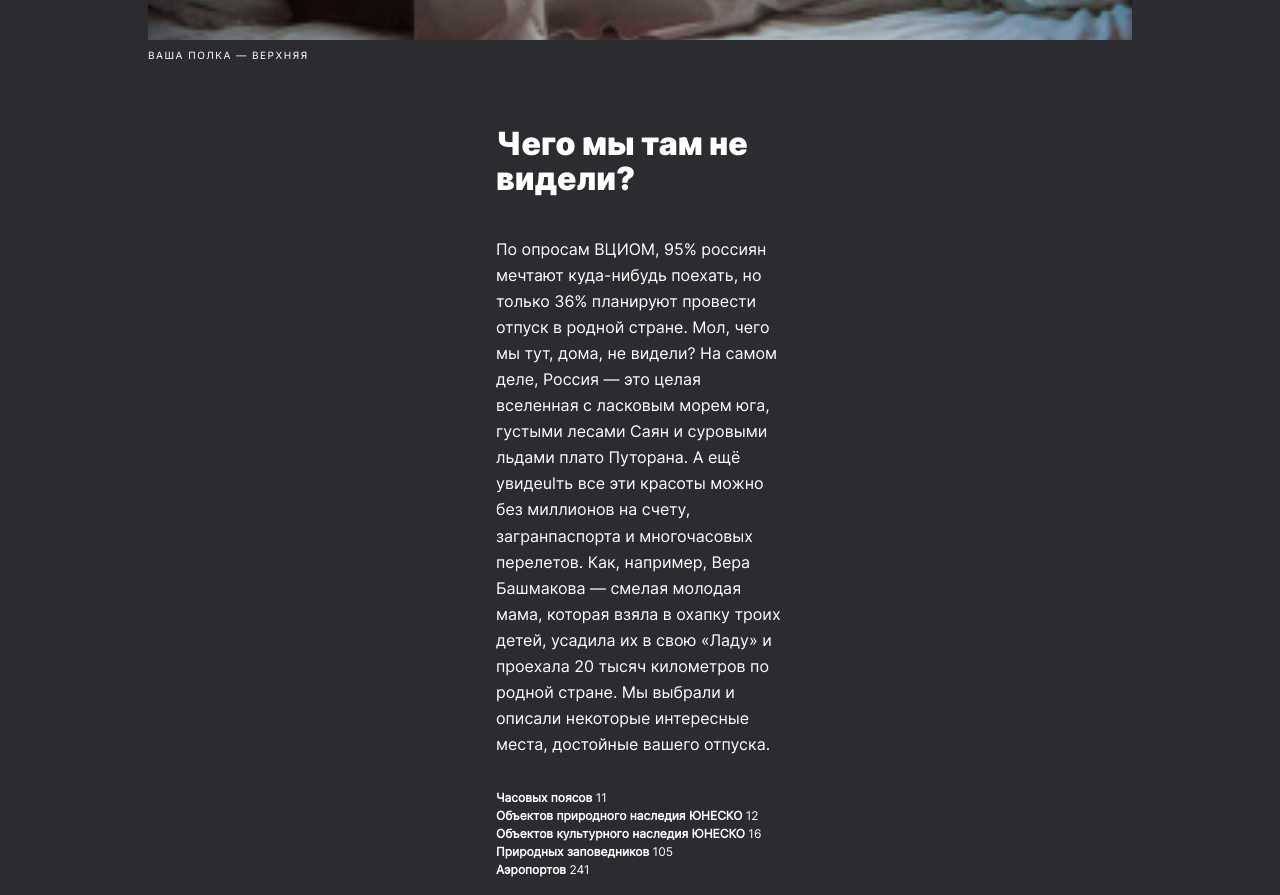
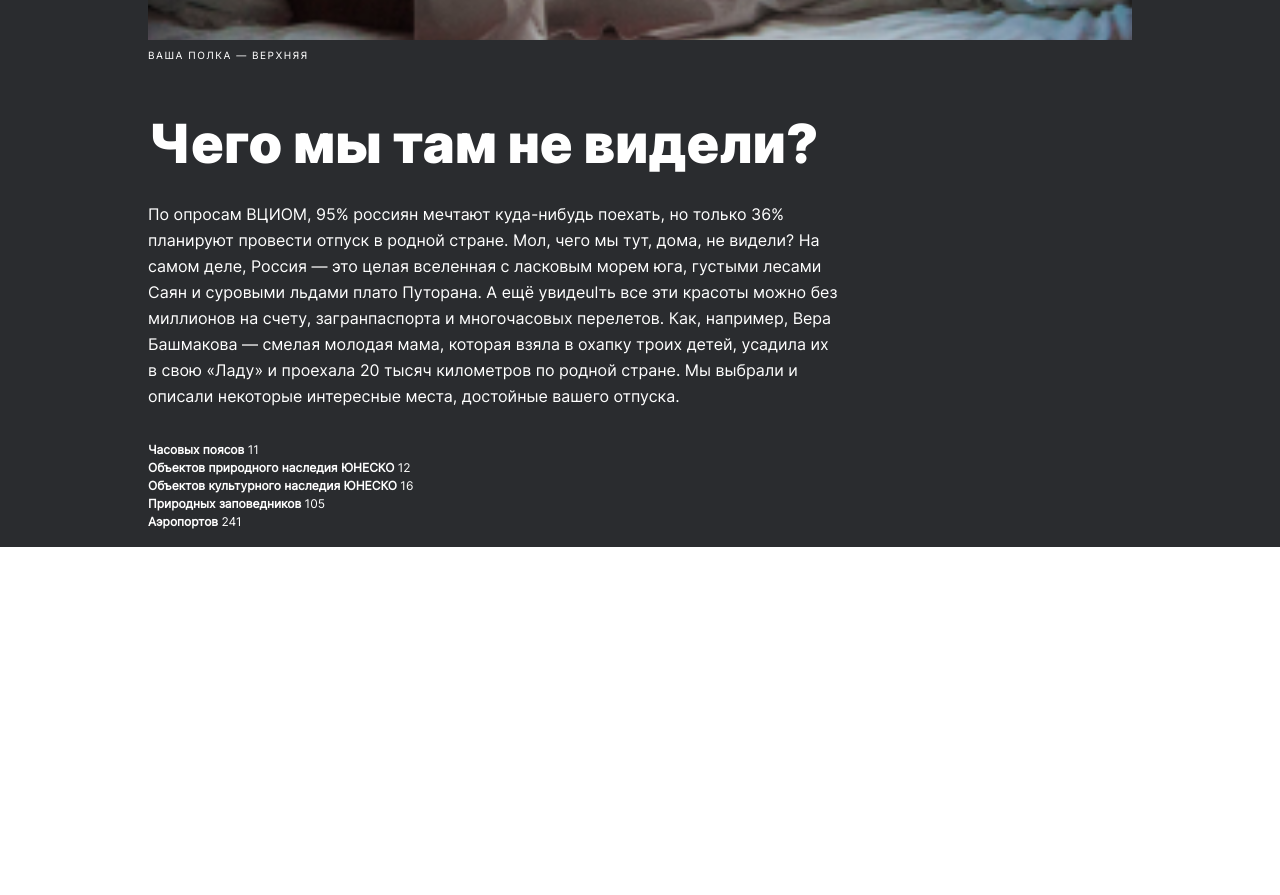
Before and after one commit to totfront/somewhere-travel, a React (Create React App) app: page / in a window 1280 px wide. Shown: the part 1080-1975 px from the top of the page. After the commit the page ends 1627 px from the top, so only its background shows below. Built offline with nearby package versions, Linux system fonts and the light colour scheme.

Commit message:
feat: added screen sizes for Intro

```diff
--- a/src/components/App/App.js
+++ b/src/components/App/App.js
@@ -2,7 +2,6 @@ import styles from "./App.module.css";
 import Header from "../Header/Header";
 import Lead from "../Lead/Lead";
 import Intro from "../Intro/Intro";
-
 function App() {
   return (
     <div className={styles.app}>
--- a/src/components/Intro/Intro.module.css
+++ b/src/components/Intro/Intro.module.css
@@ -3,7 +3,7 @@
     margin: 64px auto 0 auto;
     display:flex;
     flex-direction: column;
-    align-items: center;
+    align-items: start;
 }
 
 .title {
@@ -39,3 +39,29 @@
 .boldItem {
     font-weight: bold;
 }
+
+@media (min-width: 768px) {
+    .wrapper {
+        max-width: 720px;
+    }
+
+    .title {
+        font-size: 54px;
+    }
+}
+
+@media (min-width: 1024px) {
+    .wrapper {
+        max-width: 690px;
+        align-items: start;
+        margin: 64px 286px 0 48px
+    }
+}
+
+@media (min-width: 1280px) {
+    .wrapper {
+        max-width: 690px;
+        align-items: start;
+        margin: 64px 442px 0 148px
+    }
+}
```
